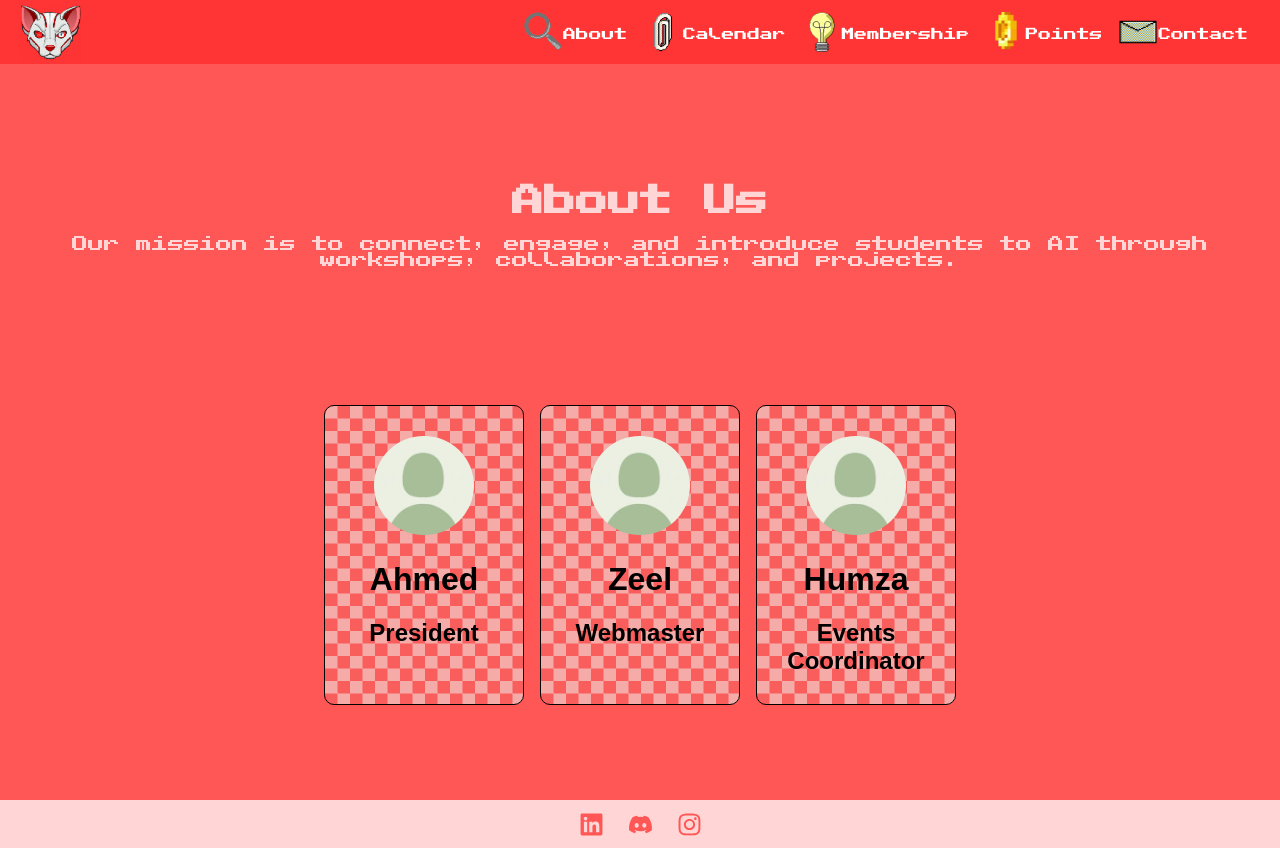
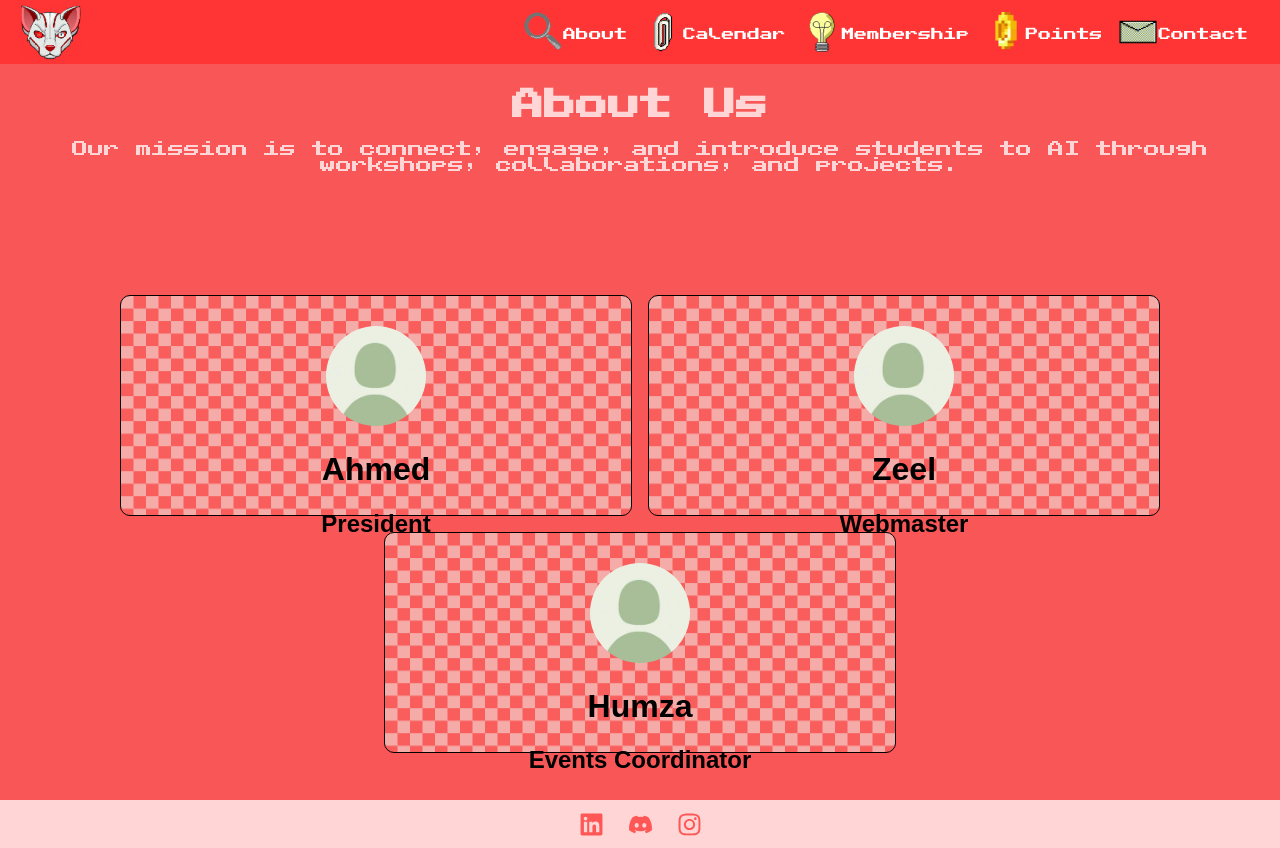
Before and after one commit to BaqirSalim/cai-website, a React (Create React App) app: page /about in a window 1280 px wide. Built offline with nearby package versions, Linux system fonts and the light colour scheme.

Commit message:
github pages

```diff
--- a/package.json
+++ b/package.json
@@ -1,5 +1,6 @@
 {
   "name": "cai-website",
+  "homepage": "https://baqirsalim.github.io/cai-website/",
   "version": "0.1.0",
   "private": true,
   "dependencies": {
@@ -16,6 +17,8 @@
   "scripts": {
     "start": "react-scripts start",
     "build": "react-scripts build",
+    "predeploy": "npm run build",
+    "deploy": "gh-pages -d build",
     "test": "react-scripts test",
     "eject": "react-scripts eject"
   },
@@ -36,5 +39,8 @@
       "last 1 firefox version",
       "last 1 safari version"
     ]
+  },
+  "devDependencies": {
+    "gh-pages": "^5.0.0"
   }
 }
--- a/src/App.css
+++ b/src/App.css
@@ -13,5 +13,5 @@
 body {
   padding: 0;
   margin: 0;
-  background-color: #FF5756;
+  background-color: #f95757;
 }
--- a/src/pages/About.js
+++ b/src/pages/About.js
@@ -3,7 +3,11 @@ import OfficerCard from '../components/OfficerCard';
 
 import ProfilePicture from '../assets/17571cdf635b8156272109eaa9cb5900.jpg';
 
-const officersArray = [{picture: ProfilePicture, name: "Ahmed", position: "President"}, {picture: ProfilePicture, name: "Zeel", position: "Webmaster"}, {picture: ProfilePicture, name: "Humza", position: "Events Coordinator"}];
+const officersArray = [
+    {picture: ProfilePicture, name: "Ahmed", position: "President"},
+    {picture: ProfilePicture, name: "Zeel", position: "Webmaster"},
+    {picture: ProfilePicture, name: "Humza", position: "Events Coordinator"}
+];
 
 function About()
 {
--- a/src/styles/About.css
+++ b/src/styles/About.css
@@ -25,11 +25,13 @@
     justify-content: center;
     align-content: center;
     gap: 1rem;
+    width: 100%;
+    height: 100%; /*its fucked*/
 }
 
 .card-outline {
-    width: 200px;
-    height: 300px;
+    width: 40%;
+    height: 40%;
     background-image: url("../assets/pattern_checkerboard_1_1_0-0_0_1__fa5e5c_f5aba8.png");
     /* background-image: url("../assets/cup73371_96.jpg");
     background-color: #ff7171; */
```
Also changed, not shown: 1 other file (tests, documents, lock files or other folders).
